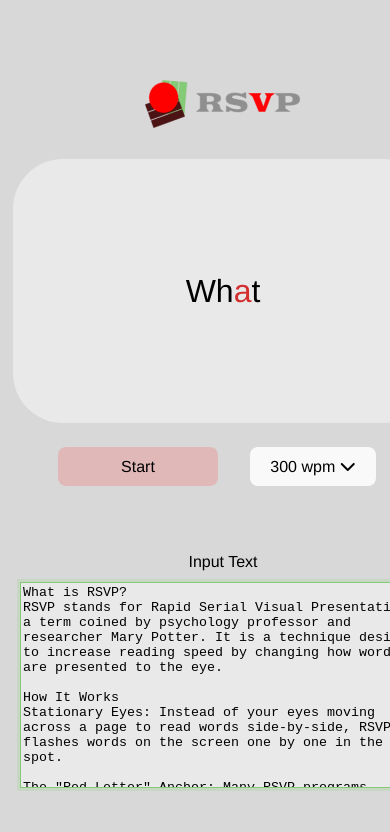
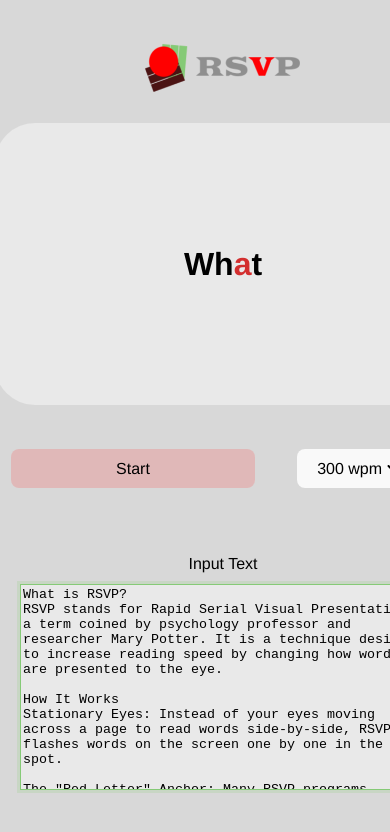
Before and after one commit to rachelannec/RSVP, a React (Vite) app: page / in a window 390 px wide. Shown: the top 832 px of the page. Built offline with nearby package versions, Linux system fonts and the light colour scheme; a web font is replaced by a local one.

Commit message:
with floating control buttons and full screen reading

```diff
--- a/src/App.css
+++ b/src/App.css
@@ -1,7 +1,10 @@
+/* --- GLOBAL LAYOUT --- */
 #root {
   max-width: 1280px;
   margin: 0 auto;
   text-align: center;
+  /* FIX: Use dynamic viewport height for mobile browsers */
+  min-height: 100dvh;
 }
 
 .container {
@@ -9,17 +12,20 @@
   flex-direction: column;
   align-items: center;
   justify-content: center;
+  width: 100%;
 }
 
-/* .header {
-  padding-top: 1.5rem;
-} */
-
+/* --- LOGO & HEADER --- */
 .logo {
   height: 6em;
   padding: 1.5em;
   will-change: filter;
   transition: filter 300ms;
+}
+
+.logo:hover {
+  transform: scale(1.05);
+  transition: transform 0.3s;
 }
 
 .theme-toggle {
@@ -29,12 +35,10 @@
   font-size: 1.5rem;
   cursor: pointer;
   color: var(--text-main);
+  z-index: 50; /* Ensure it stays above other elements */
 }
 
-.focal-point {
-  color: var(--focal-color);
-}
-
+/* --- THE CARD (Standard Mode) --- */
 .card {
   display: flex;
   justify-content: center;
@@ -44,15 +48,32 @@
   background-color: var(--bg-card);
   border-radius: 90px;
   padding: 2em;
+  margin-bottom: 20px;
+  transition: all 0.3s ease-in-out;
+  position: relative; /* Setup for fullscreen transition */
 }
 
-/* --- NEW FULLSCREEN MODIFIER --- */
+.card-placeholder {
+  color: var(--text-muted);
+  font-size: 1.5rem;
+}
+
+.focal-point {
+  color: var(--focal-color); /* Red letter color */
+}
+
+.word-card {
+  font-size: 2rem;
+  font-weight: bold;
+}
+
+/* --- THE CARD (Fullscreen Mode) --- */
 .card.fullscreen {
   position: fixed;      /* Detach from layout */
   top: 0;
   left: 0;
   width: 100vw;         /* Full viewport width */
-  height: 100vh;        /* Full viewport height */
+  height: 100dvh;       /* Full viewport height (Dynamic for mobile) */
   z-index: 1000;        /* Sit on top of everything */
   border-radius: 0;     /* Remove corners */
   margin: 0;            /* Remove margins */
@@ -61,35 +82,73 @@
 
 /* Make text HUGE when in fullscreen */
 .card.fullscreen .word-card {
-  font-size: 6rem;      /* Adjust size as needed */
-  width: 100%;          /* Ensure it doesn't get squished */
+  font-size: 6rem;
+  width: 100%;
 }
 
 /* Make the countdown HUGE too */
 .card.fullscreen .countdown {
   font-size: 10rem;
+  color: var(--accent-color);
 }
 
+/* --- CONTROLS (Standard Mode) --- */
 .controls {
   margin: 1.5rem;
+  display: flex;
+  gap: 1rem;
+  align-items: center;
+  justify-content: center;
+  position: relative;
 }
 
-.word-card {
-  font-size: 2rem;
+/* --- CONTROLS (Fullscreen Mode) --- */
+.controls.fullscreen {
+  position: fixed;
+  bottom: 50px;           /* Floating near bottom */
+  left: 50%;
+  transform: translateX(-50%);
+  z-index: 1001;          /* Higher than card (1000) */
+
+  background-color: var(--bg-card);
+  padding: 1rem 2rem;
+  border-radius: 20px;
+  box-shadow: 0px 10px 30px rgba(0,0,0,0.5);
+  border: 1px solid var(--border-color);
+
+  width: auto;
+  min-width: 300px;
 }
 
-.card-placeholder {
-  color: var(--text-muted);
-  font-size: 1.5rem;
+/* Fix Dropdown in Fullscreen (Opens Upwards) */
+.controls.fullscreen .dropdown-menu {
+  top: auto;
+  bottom: 100%;     /* Anchor to bottom of control bar */
+  margin-bottom: 10px;
+  margin-top: 0;
+  z-index: 1002;
 }
 
+/* --- BUTTONS & INPUTS --- */
+.toggle-play {
+  background-color: var(--button-control); /* Ensure this var exists or use a color */
+  width: 10rem;
+}
+
+.toggle-play:disabled {
+  cursor: not-allowed;
+  opacity: 0.6;
+}
+
+.input {
+  margin: 20px;
+  width: 100%;
+}
+
+/* --- ANIMATIONS --- */
 @keyframes logo-spin {
-  from {
-    transform: rotate(0deg);
-  }
-  to {
-    transform: rotate(360deg);
-  }
+  from { transform: rotate(0deg); }
+  to { transform: rotate(360deg); }
 }
 
 @media (prefers-reduced-motion: no-preference) {
@@ -98,47 +157,53 @@
   }
 }
 
-.logo:hover {
-  transform: scale(1.05);
-  transition: transform 0.3s;
-}
-
-.toggle-play {
-  background-color: var(--button-control);
-  width: 10rem;
-}
-
-.toggle-play:disabled {
-  cursor: not-allowed;
-  opacity: 0.6;
-}
-
-.read-the-docs {
-  color: #888;
-}
-
-.input {
-  margin: 20px;
-}
-
-/* tablet */
+/* --- TABLET RESPONSIVENESS --- */
 @media (max-width: 1023px) {
   .logo {
     height: 4em;
   }
   .card {
     border-radius: 70px;
+    width: 80%; /* Shrink card slightly */
   }
 }
 
-/* mobile */
+/* --- MOBILE RESPONSIVENESS --- */
 @media (max-width: 767px) {
   .logo {
     height: 3em;
   }
+
+  /* Make card wider on phones */
   .card {
-    width: 80%;
-    height: 200px;
-    border-radius: 50px;
+    width: 95%;
+    height: 250px;
+    border-radius: 40px;
+    padding: 1em;
+  }
+
+  .card.fullscreen .word-card {
+    font-size: 3.5rem; /* Smaller than desktop fullscreen, but still big */
+  }
+
+  /* Stack controls or make them smaller */
+  .controls {
+    width: 95%;
+    flex-wrap: wrap;
+    gap: 10px;
+  }
+
+  /* Adjust Floating Controls for Mobile */
+  .controls.fullscreen {
+    bottom: 40px;    /* Avoid iPhone home bar */
+    width: 90%;      /* Fit screen width */
+    min-width: unset;
+    padding: 1rem;
+    flex-direction: row; /* Keep buttons side-by-side if possible */
+  }
+
+  .toggle-play {
+    width: auto;
+    flex: 1; /* Button grows to fill space */
   }
 }
--- a/src/App.tsx
+++ b/src/App.tsx
@@ -175,7 +175,7 @@ function App() {
         </div>
 
         {/* ----- CONTROL */}
-        <div className="controls">
+        <div className={`controls ${isFullscreen ? 'fullscreen' : ''}`}>
           <button
             className='toggle-play'
             onClick={togglePlay}
--- a/src/index.css
+++ b/src/index.css
@@ -32,7 +32,7 @@ body {
   margin: 0;
   display: flex;
   place-items: center;
-  min-height: 100vh;
+  min-height: 100dvh;
 
   background-color: var(--bg-main);
   color: var(--text-main);
```
